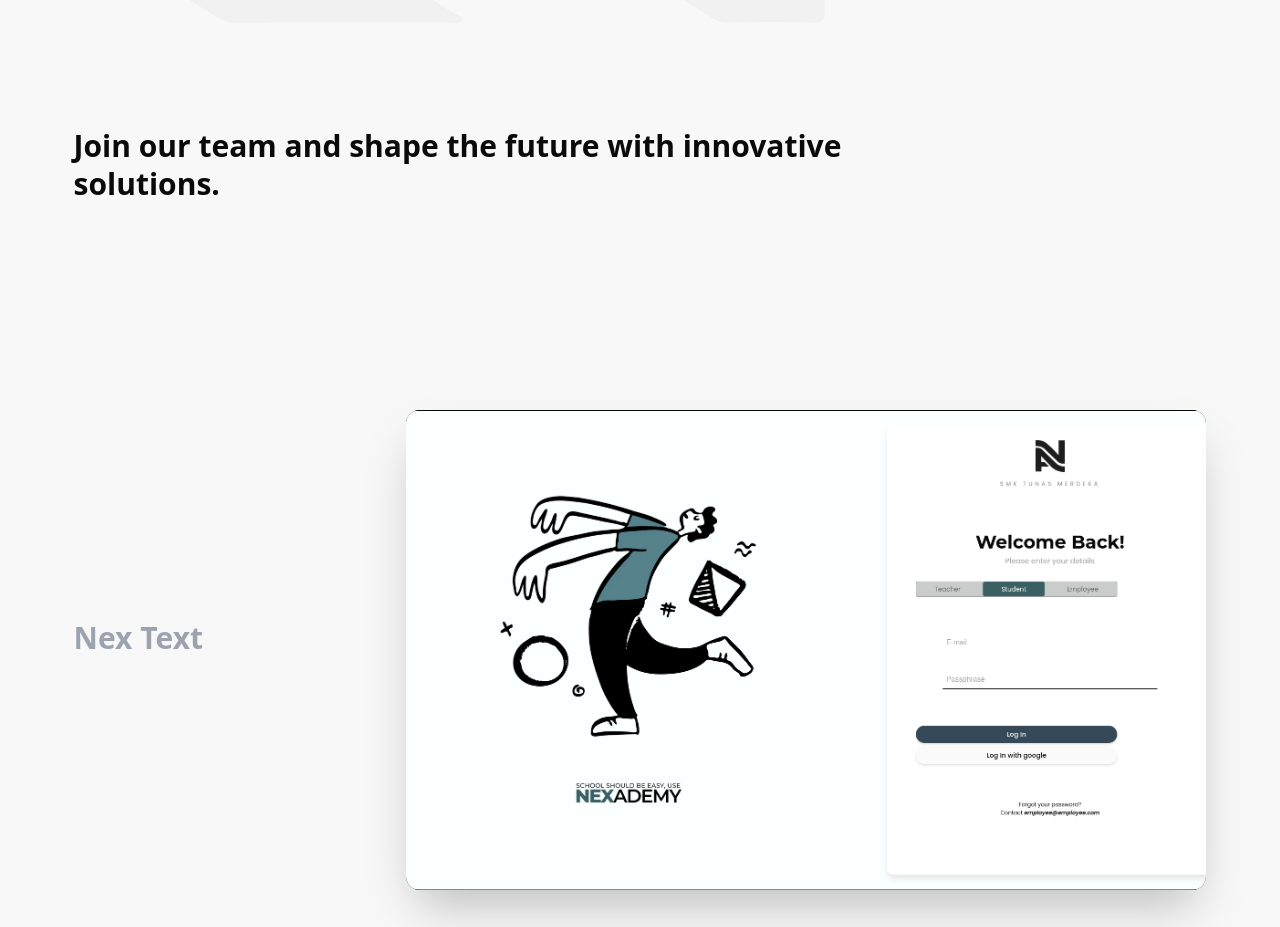
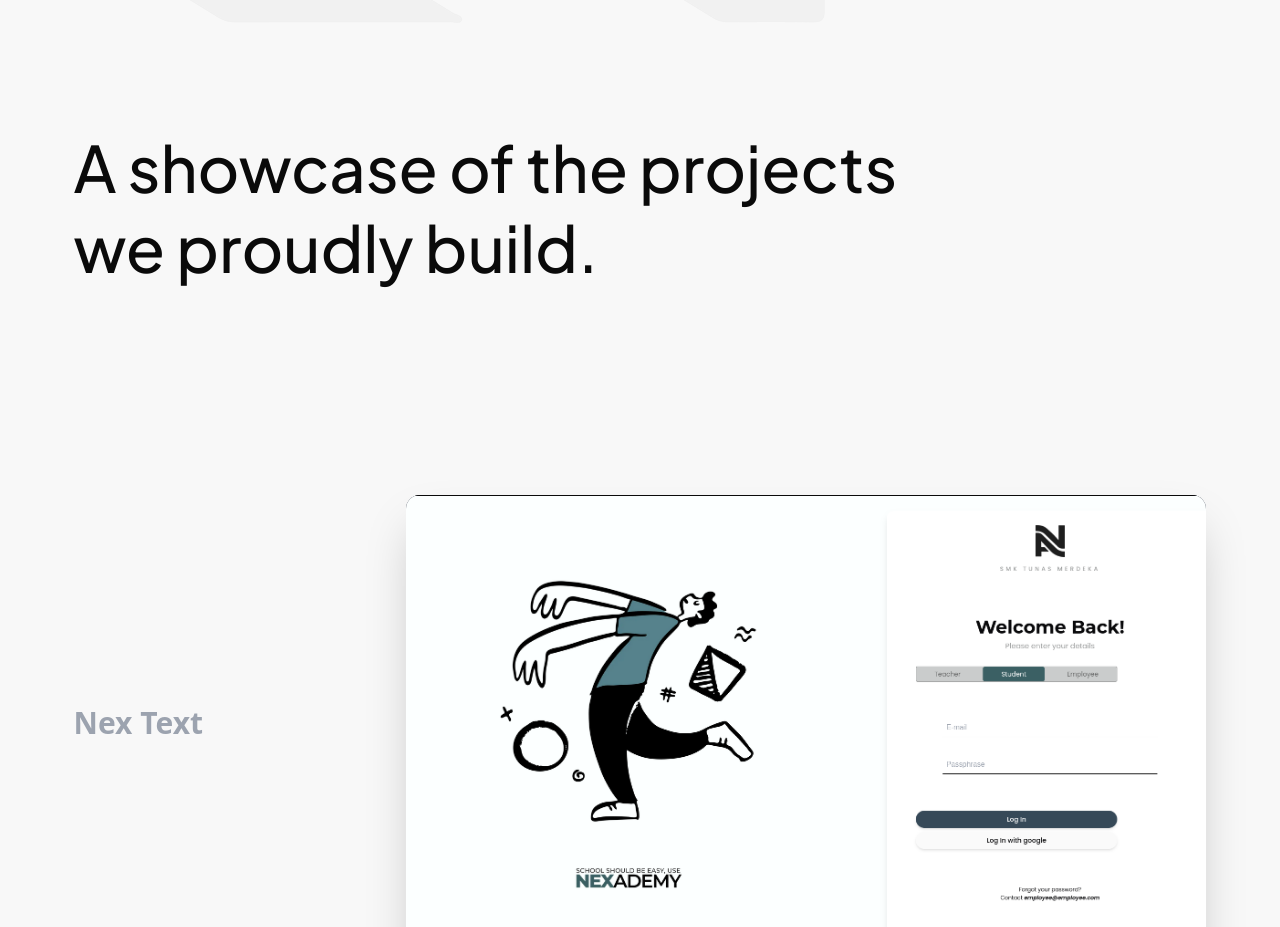
Before and after one commit to Nexthrive/CompanyProfile, a Next.js app: page / in a window 1280 px wide. Shown: the part 840-1767 px from the top of the page. Built offline with nearby package versions, Linux system fonts and the light colour scheme.

Commit message:
fix the text thingy

```diff
--- a/src/app/components/section/ProjectSection.tsx
+++ b/src/app/components/section/ProjectSection.tsx
@@ -4,8 +4,8 @@ export default function ProjectSection() {
   return (
     <section id="Projects" className="mt-12 md:mt-16 lg:mt-20 relative z-10">
       <div className="flex flex-col gap-8 md:gap-12">
-        <h2 className="text-2xl md:text-3xl lg:text-h3 font-semibold leading-tight max-w-4xl">
-          Join our team and shape the future with innovative solutions.
+        <h2 className="text-h3 font-semibold leading-tight max-w-4xl">
+         A showcase of the projects we proudly build.
         </h2>
         <StickyScroll />
       </div>
```
